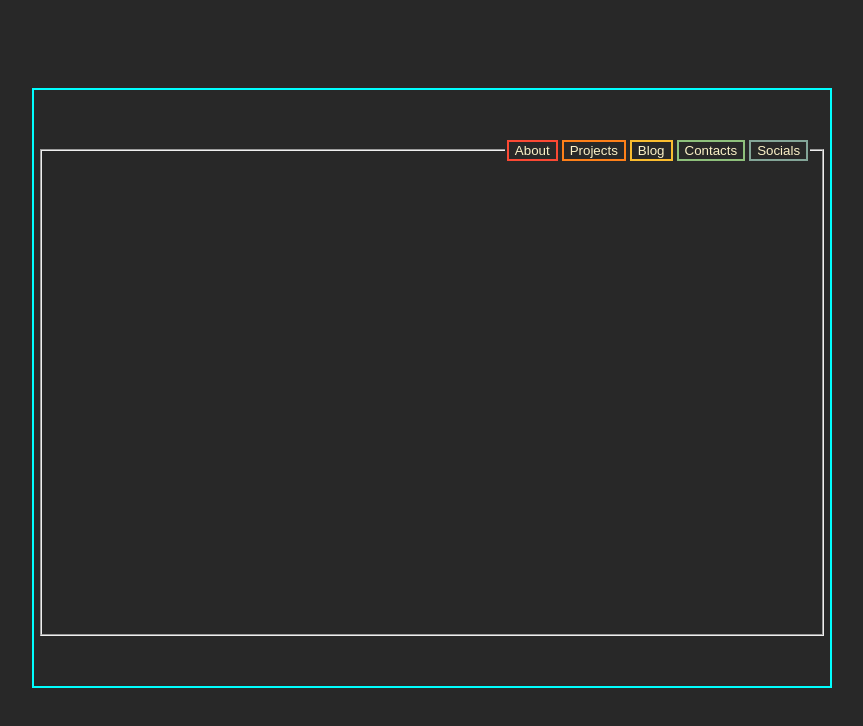
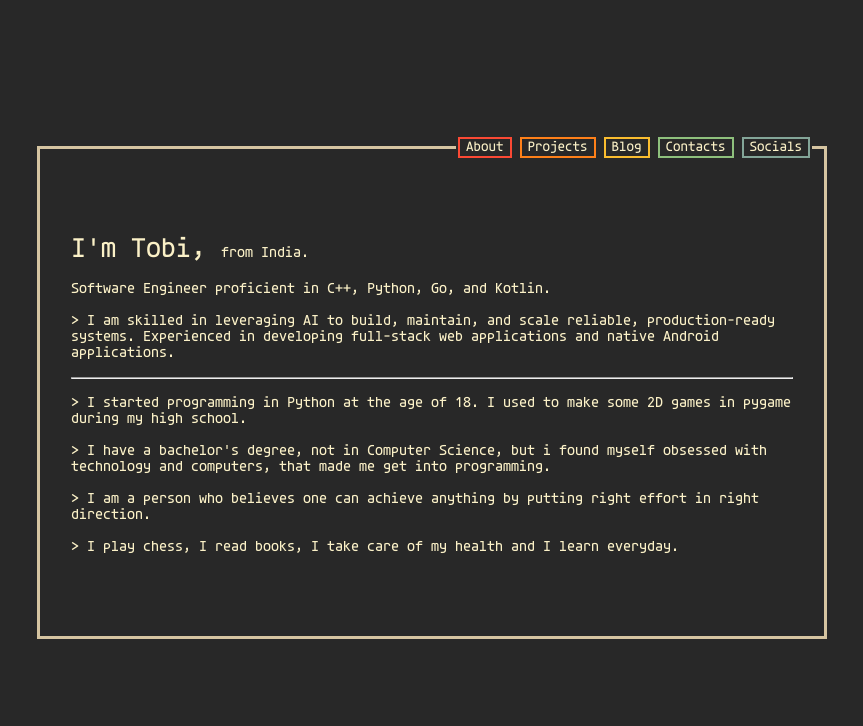
Before and after one commit to 0xt0bi03/my-portfolio, a plain HTML site: page index.html in a window 1280 px wide. Shown: the whole page, without its empty margins (208-1071 px from the left). Drawn offline with Linux system fonts and the light colour scheme.

Commit message:
fixed css

```diff
--- a/index.html
+++ b/index.html
@@ -7,7 +7,7 @@
   <link rel="stylesheet" href="style.css" />
 </head>
   <div id="mainframe">
-    <fieldset id="options">
+    <fieldset id="box">
       <legend class="legend" align="right">
         <button class="optbtn">About</button>
         <button class="optbtn">Projects</button>
@@ -15,8 +15,25 @@
         <button class="optbtn">Contacts</button>
         <button class="optbtn">Socials</button>
       </legend>
+
+
+      <div id="container">
+        <p> <span id="headline">I'm Tobi, </span>from India.</p>
+        <!-- <p>A programmer, from India.</p> -->
+        <!-- <br> -->
+        <p>Software Engineer proficient in C++, Python, Go, and Kotlin.</p>
+        <p>> I am skilled in leveraging AI to build, maintain, and scale reliable, production-ready systems. Experienced in developing full-stack web applications and native Android applications.</p>
+        <!-- <br> -->
+         <hr>
+        <!-- <p>I am a vis</p> -->
+        <p>> I started programming in Python at the age of 18. I used to make some 2D games in pygame during my high school.</p>
+        <p>> I have a bachelor's degree, not in Computer Science, but i found myself obsessed with technology and computers, that made me get into programming.</p>
+        <p>> I am a person who believes one can achieve anything by putting right effort in right direction.</p>
+        <p>> I play chess, I read books, I take care of my health and I learn everyday.</p>
+
+      </div>
+
     </fieldset>
-
   </div>
 
 
--- a/style.css
+++ b/style.css
@@ -48,6 +48,22 @@
   --purple-dark: #b16286;
 }
 
+@font-face {
+    font-family: "agave";
+    src: url(./fonts/Agave-Regular.ttf) format('truetype');
+}
+@font-face {
+    font-family: "departure";
+    src: url(./fonts/DepartureMono-Regular.woff) format('woff');
+}
+
+/* ---------------------------------------------------------------------------------- */
+
+/* Main css down*/
+
+*{
+    font-family: 'agave';
+}
 
 body{
     background-color: var(--bg);
@@ -64,22 +80,27 @@ body{
     width: 800px;
     height: 600px;
     box-sizing: border-box;
-    border: 2px solid aqua;
+    /* border: 2px solid aqua; */
 
     display: flex;
     justify-content: center;
     align-items: center;
 }
 
-#options{
+#box{
     width: 95%;
     height: 80%;
+    display: flex;
+    align-items: center;
+    justify-content: center;
+    border: 3px solid var(--fg-3);
 }
 
 .optbtn{
     background-color: var(--bg);
     color: var(--fg-1);
     border: 2px solid;
+    font-size: 15px;
 }
 
 .optbtn:nth-child(1){
@@ -97,3 +118,41 @@ body{
 .optbtn:nth-child(5){
     border-color: var(--blue);
 }
+
+.optbtn:nth-child(1):hover{
+    /* border-color: var(--red); */
+    background-color: var(--red);
+    color: var(--bg);
+}
+.optbtn:nth-child(2):hover{
+    background-color: var(--orange);
+    color: var(--bg);
+}
+.optbtn:nth-child(3):hover{
+    background-color: var(--yellow);
+    color: var(--bg);
+}
+.optbtn:nth-child(4):hover{
+    background-color: var(--aqua);
+    color: var(--bg);
+}
+.optbtn:nth-child(5):hover{
+    background-color: var(--blue);
+    color: var(--bg);
+}
+
+/* ----------------------------------------------------------------------------------- */
+
+/* content css */
+
+#container{
+    width: 95%;
+}
+
+#headline{
+    font-size: 30px;
+}
+
+#container hr{
+    color: var(--bg-2);
+}
```
